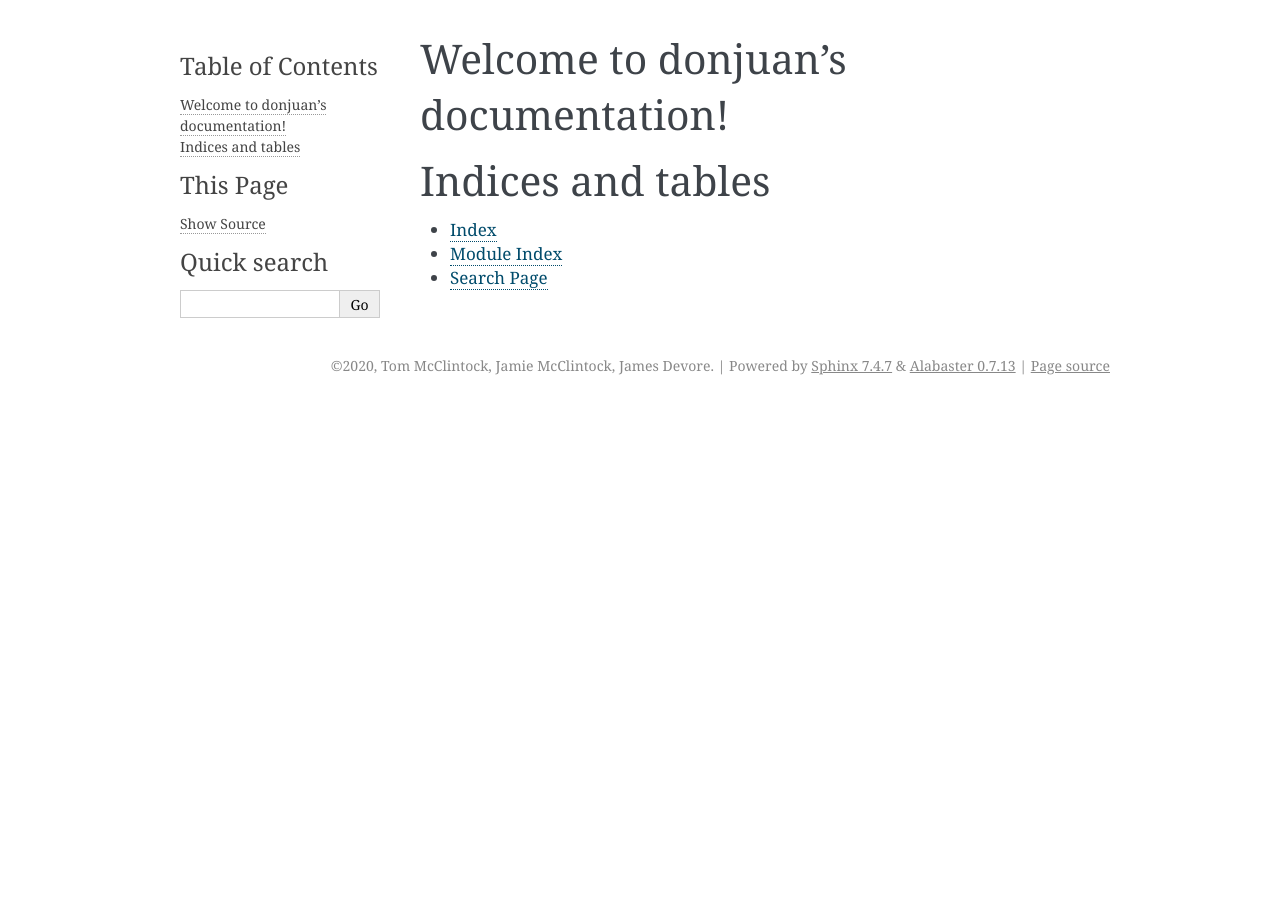
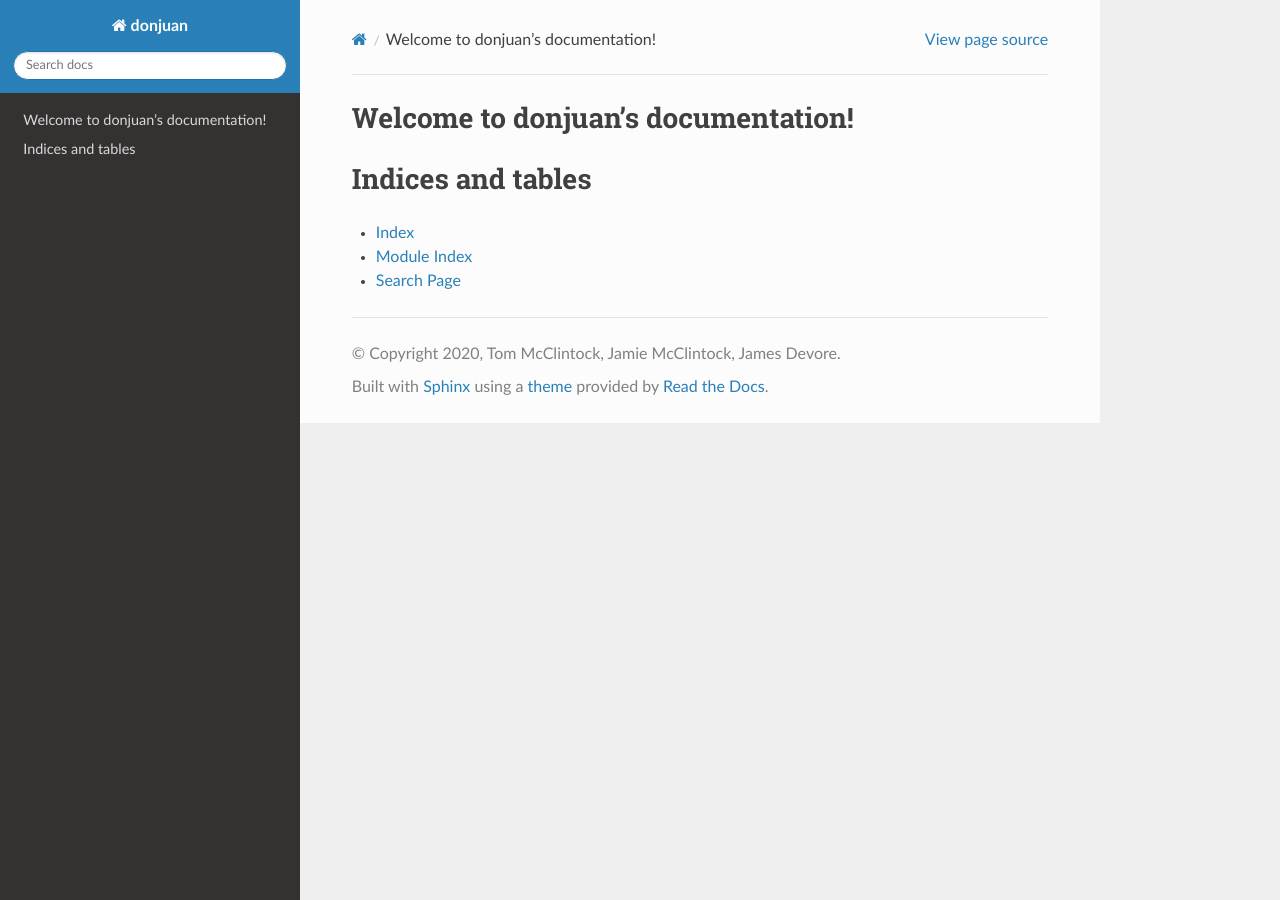
Before and after one commit to tmcclintock/donjuan, a Sphinx documentation site: the page built from docs/source/index.rst, in a window 1280 px wide. Built offline with Sphinx 7.4.7 and the Read the Docs theme 2.0.0, drawn with Linux system fonts in a browser that asks for light colours; some of the changed lines change nothing that is shown.

Commit message:
Made the conf.py

```diff
--- a/docs/source/conf.py
+++ b/docs/source/conf.py
@@ -1,18 +1,11 @@
-# Configuration file for the Sphinx documentation builder.
-#
-# This file only contains a selection of the most common options. For a full
-# list see the documentation:
-# https://www.sphinx-doc.org/en/master/usage/configuration.html
-
 # -- Path setup --------------------------------------------------------------
 
-# If extensions (or modules to document with autodoc) are in another directory,
-# add these directories to sys.path here. If the directory is relative to the
-# documentation root, use os.path.abspath to make it absolute, like shown here.
-#
-# import os
-# import sys
-# sys.path.insert(0, os.path.abspath('.'))
+import os
+import sys
+
+import sphinx_rtd_theme
+
+sys.path.insert(0, os.path.abspath("../../"))
 
 
 # -- Project information -----------------------------------------------------
@@ -30,7 +23,18 @@
 # Add any Sphinx extension module names here, as strings. They can be
 # extensions coming with Sphinx (named 'sphinx.ext.*') or your custom
 # ones.
-extensions = []
+extensions = [
+    "autoapi.extension",
+    "sphinx.ext.autodoc",
+    "sphinx.ext.doctest",
+    "sphinx.ext.intersphinx",
+    "sphinx.ext.todo",
+    "sphinx.ext.mathjax",
+    "sphinx.ext.ifconfig",
+    "sphinx.ext.viewcode",
+    "sphinx.ext.napoleon",
+    "sphinx_rtd_theme",
+]
 
 # Add any paths that contain templates here, relative to this directory.
 templates_path = ["_templates"]
@@ -46,9 +50,13 @@
 # The theme to use for HTML and HTML Help pages.  See the documentation for
 # a list of builtin themes.
 #
-html_theme = "alabaster"
+html_theme = "sphinx_rtd_theme"
 
 # Add any paths that contain custom static files (such as style sheets) here,
 # relative to this directory. They are copied after the builtin static files,
 # so a file named "default.css" will overwrite the builtin "default.css".
 html_static_path = ["_static"]
+
+# Autoapi settings
+
+autoapi_dirs = ["../../donjuan"]
```
Also changed, not shown: 1 other file.
